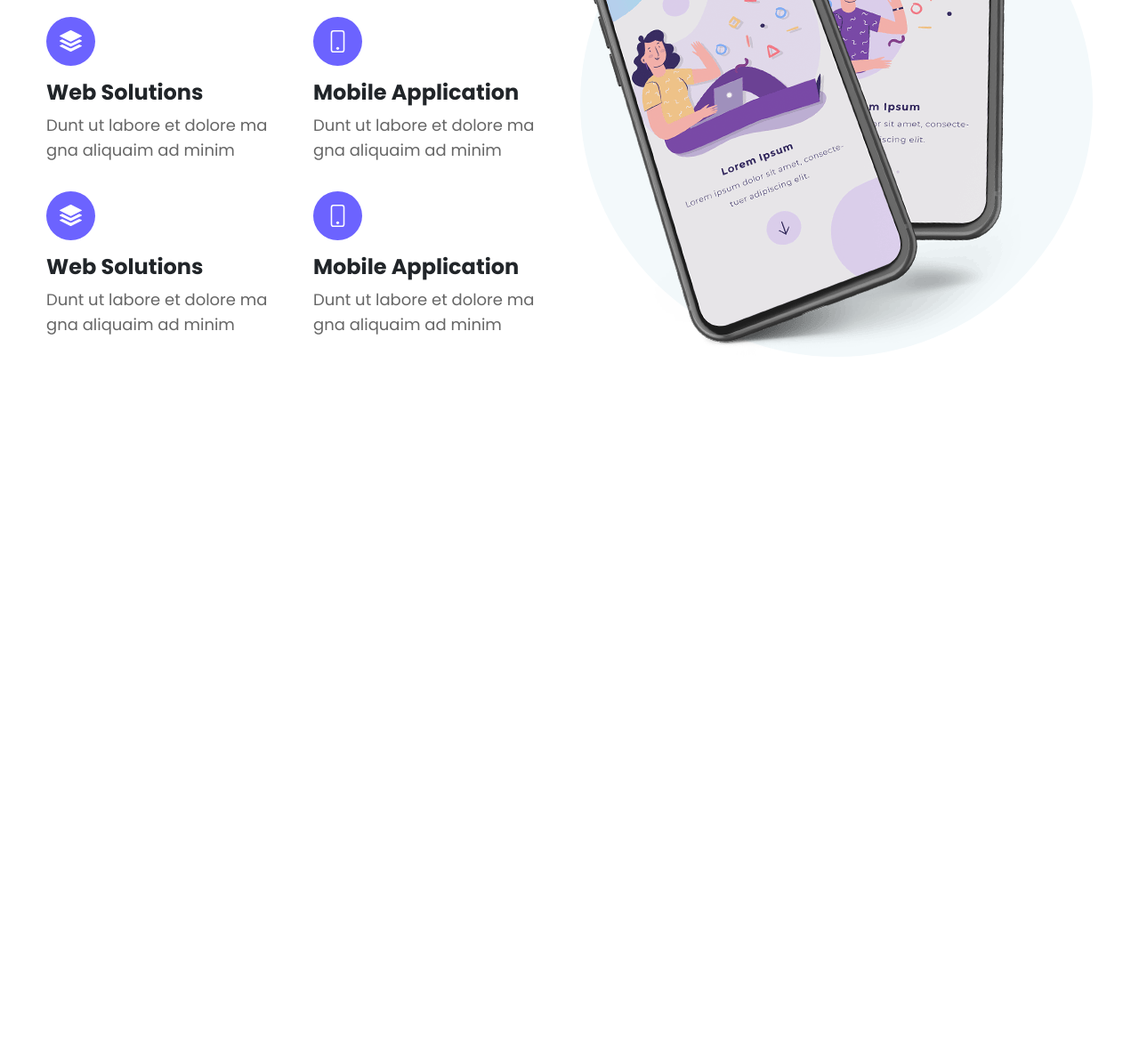
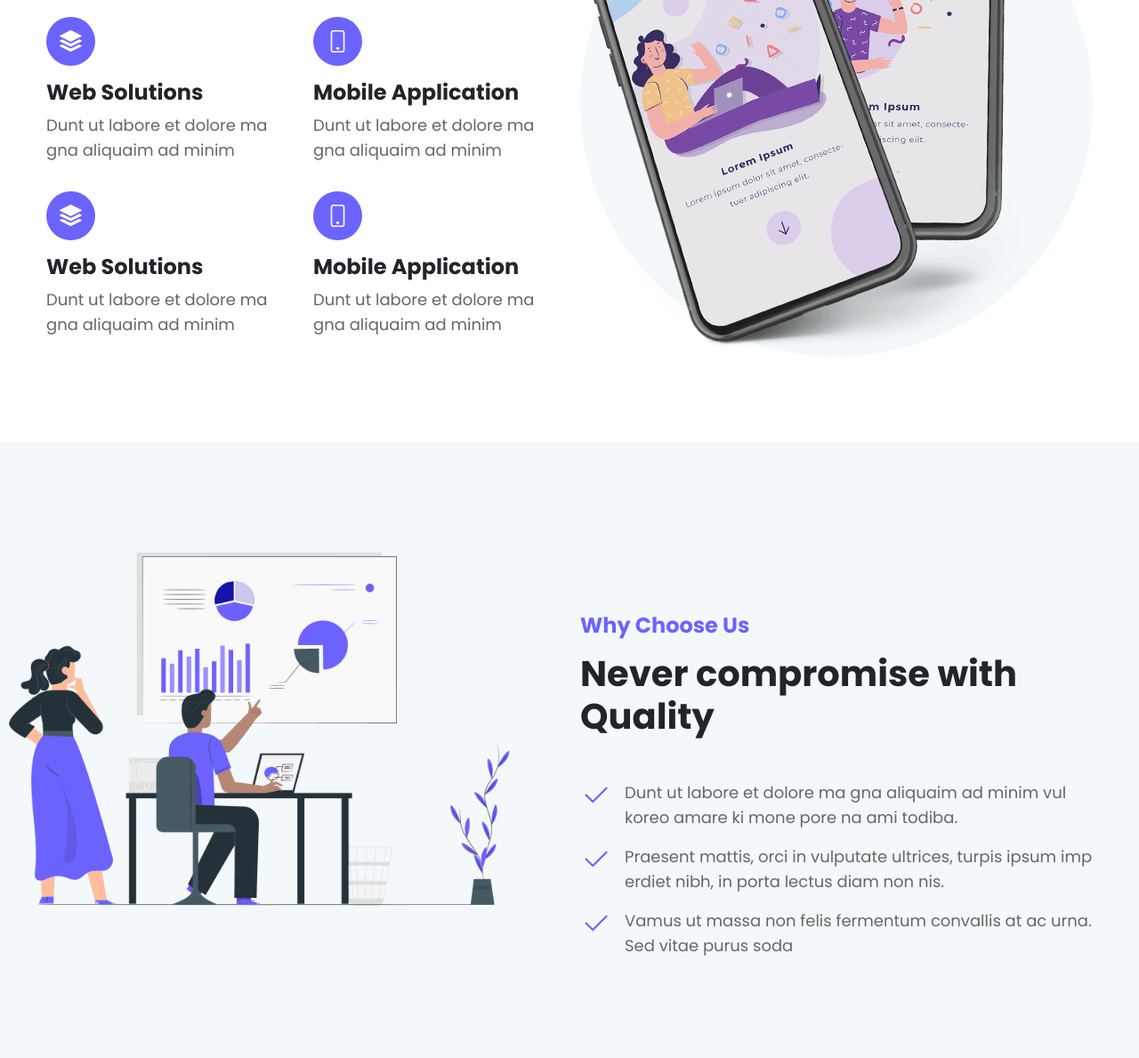
Before and after one commit to BayanAlmaghrebi/2050-Bootstrap-Landing-Page, a plain HTML site: page index.html in a window 1280 px wide. Shown: the part 1767-2956 px from the top of the page at 89% size. Before the commit the page ends 2264 px from the top, so only its background shows below. Drawn offline with nearby package versions, Linux system fonts and the light colour scheme.

Commit message:
add why choose us section

```diff
--- a/css/style.css
+++ b/css/style.css
@@ -90,3 +90,11 @@ line-height: 1.55;
     width: 55px;
     border-radius: 50%;
 }
+
+.full-width-section{
+    background-color: #F3F9FB;
+}
+
+.why-choose-img{
+    margin-left: -50px;
+}
--- a/index.html
+++ b/index.html
@@ -164,6 +164,51 @@
       </div>
     </div>
     <!-- service end -->
+
+    <!-- why choose us start -->
+    <section class="full-width-section py-5">
+      <div class="container py-5">
+        <div class="row">
+          <div class="col-lg-6">
+            <img class="why-choose-img img-fluid" src="images/feature-img.png" alt="">
+          </div>
+          <div class="col-lg-6 pt-5">
+            <h4 class="subtitle-style mt-5">Why Choose Us</h4>
+             <h1 class="title-style mb-5 mt-3">Never compromise with Quality</h1>
+             <div class="row">
+              <div class="col-lg-1">
+                <svg xmlns="http://www.w3.org/2000/svg" width="35" height="35" fill="#6c63ff" class="bi bi-check2" viewBox="0 0 16 16">
+                  <path d="M13.854 3.646a.5.5 0 0 1 0 .708l-7 7a.5.5 0 0 1-.708 0l-3.5-3.5a.5.5 0 1 1 .708-.708L6.5 10.293l6.646-6.647a.5.5 0 0 1 .708 0z"/>
+                </svg>
+              </div>
+              <div class="col-lg-11">
+                <p class="p-style">
+                  Dunt ut labore et dolore ma gna aliquaim ad minim vul koreo amare ki mone pore na ami todiba.</p>
+              </div>
+              <div class="col-lg-1">
+                <svg xmlns="http://www.w3.org/2000/svg" width="35" height="35" fill="#6c63ff" class="bi bi-check2" viewBox="0 0 16 16">
+                  <path d="M13.854 3.646a.5.5 0 0 1 0 .708l-7 7a.5.5 0 0 1-.708 0l-3.5-3.5a.5.5 0 1 1 .708-.708L6.5 10.293l6.646-6.647a.5.5 0 0 1 .708 0z"/>
+                </svg>
+              </div>
+              <div class="col-lg-11">
+                <p class="p-style">
+                  Praesent mattis, orci in vulputate ultrices, turpis ipsum imp erdiet nibh, in porta lectus diam non nis.</p>
+              </div>
+              <div class="col-lg-1">
+                <svg xmlns="http://www.w3.org/2000/svg" width="35" height="35" fill="#6c63ff" class="bi bi-check2" viewBox="0 0 16 16">
+                  <path d="M13.854 3.646a.5.5 0 0 1 0 .708l-7 7a.5.5 0 0 1-.708 0l-3.5-3.5a.5.5 0 1 1 .708-.708L6.5 10.293l6.646-6.647a.5.5 0 0 1 .708 0z"/>
+                </svg>
+              </div>
+              <div class="col-lg-11">
+                <p class="p-style">
+                  Vamus ut massa non felis fermentum convallis at ac urna. Sed vitae purus soda</p>
+              </div>
+             </div>
+          </div>
+        </div>
+      </div>
+    </section>
+    <!-- why choose us end -->
     <script src="https://cdn.jsdelivr.net/npm/bootstrap@5.3.0-alpha2/dist/js/bootstrap.bundle.min.js" integrity="sha384-qKXV1j0HvMUeCBQ+QVp7JcfGl760yU08IQ+GpUo5hlbpg51QRiuqHAJz8+BrxE/N" crossorigin="anonymous"></script>
   </body>
 </html>
```
Also changed, not shown: images/feature-img.png (added).
